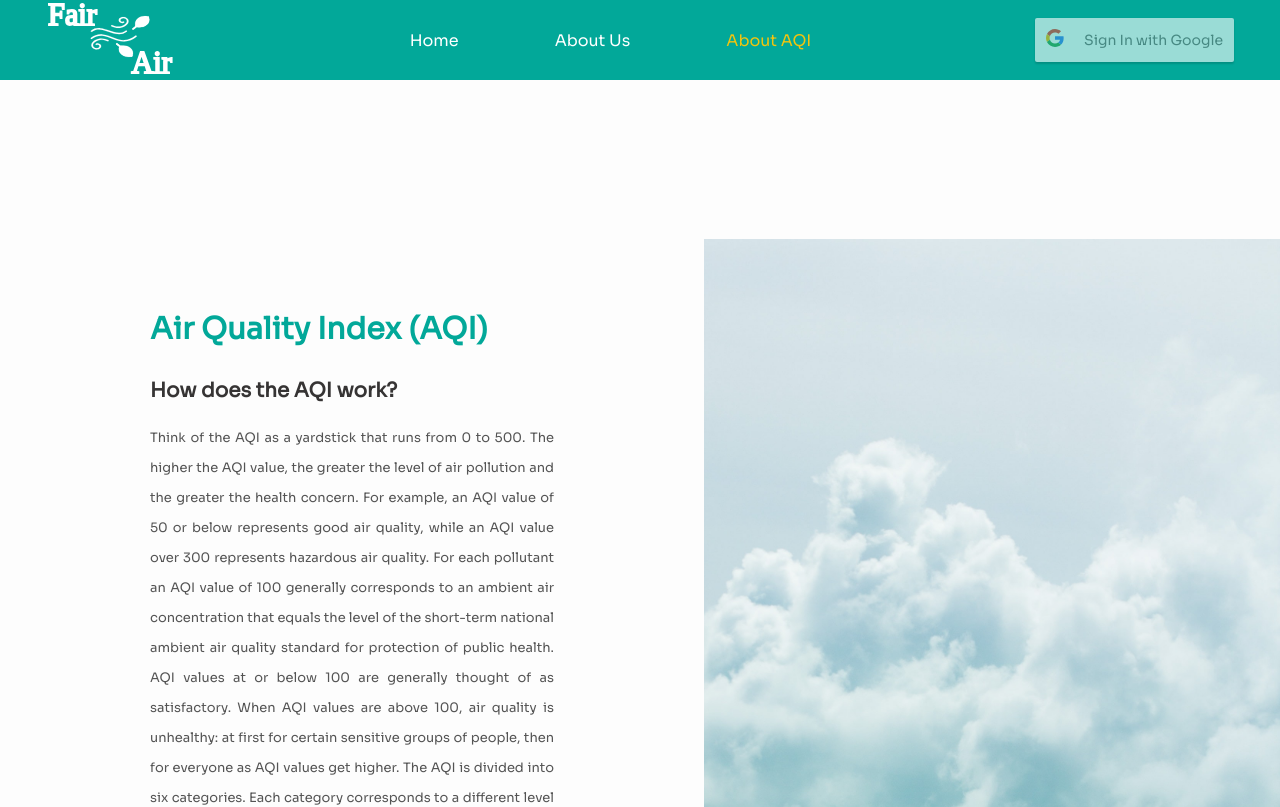
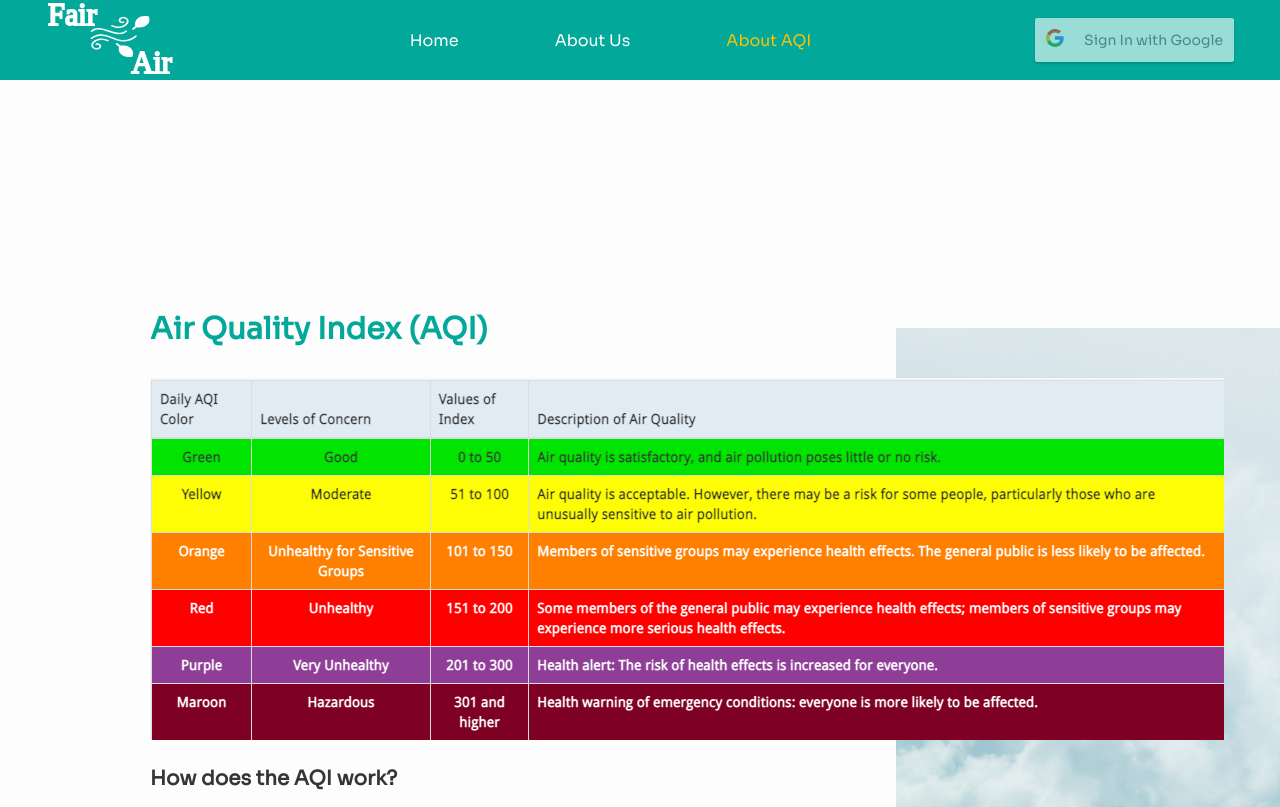
Before and after one commit to mdeng1110/Fair_Air_Project, a React (Create React App) app: page /aqi in a window 1280 px wide. Shown: the top 807 px of the page. Built offline with nearby package versions, Linux system fonts and the light colour scheme; no server answers.

Commit message:
add AQI table pic

```diff
--- a/src/components/Navbar/index.js
+++ b/src/components/Navbar/index.js
@@ -19,7 +19,7 @@ const Navbar = () => {
           <img src={logo} width="160" alt="logo" />
         </NavLink>
         <NavMenu>
-        <NavLink to="/home" activeStyle>
+          <NavLink to="/home" activeStyle>
             Home
           </NavLink>
           <NavLink to="/about" activeStyle>
--- a/src/pages/about.css
+++ b/src/pages/about.css
@@ -15,6 +15,7 @@
 }
 
 .inner-container h1{
+    color:#02A899;
     margin-bottom: 30px;
     font-size: 30px;
     font-weight: 900;
--- a/src/pages/aqi.css
+++ b/src/pages/aqi.css
@@ -8,7 +8,7 @@
 }
 
 .aqi-inner-container{
-    width: 55%;
+    width: 70%;
     float: left;
     background-color: #fdfdfd;
     padding: 150px;
--- a/src/pages/aqi.js
+++ b/src/pages/aqi.js
@@ -1,6 +1,7 @@
 import React from "react";
 import "./aqi.css";
 import aqitable from "./table.png";
+import table from './table.png';
 
 const AQI = () => {
   return (
@@ -8,6 +9,10 @@ const AQI = () => {
       <div class="aqi-section">
         <div class="aqi-inner-container">
           <h1>Air Quality Index (AQI)</h1>
+          <div>
+          <img src={table} alt="aqi"/>
+          </div>
+          <br />
           <h2>How does the AQI work?</h2>
           <p class="text">
             Think of the AQI as a yardstick that runs from 0 to 500. The higher
@@ -27,7 +32,7 @@ const AQI = () => {
             whether air quality is reaching unhealthy levels in their
             communities.
           </p>
-          <image src ={aqitable} width="160" alt="aqi"/>
+          <image src={aqitable} width="160" alt="aqi" />
           <br />
 
           <h2>Five major pollutants</h2>
@@ -35,7 +40,7 @@ const AQI = () => {
             EPA establishes an AQI for five major air pollutants regulated by
             the Clean Air Act. Each of these pollutants has a national air
             quality standard set by EPA to protect public health:
-            <p>     -ground-level ozone</p>
+            <p> -ground-level ozone</p>
             <p>
               -particle pollution (also known as particulate matter, including
               PM2.5 and PM10)
```
Also changed, not shown: src/components/Navbar/logo.svg (deleted), src/pages/table.svg (added).
